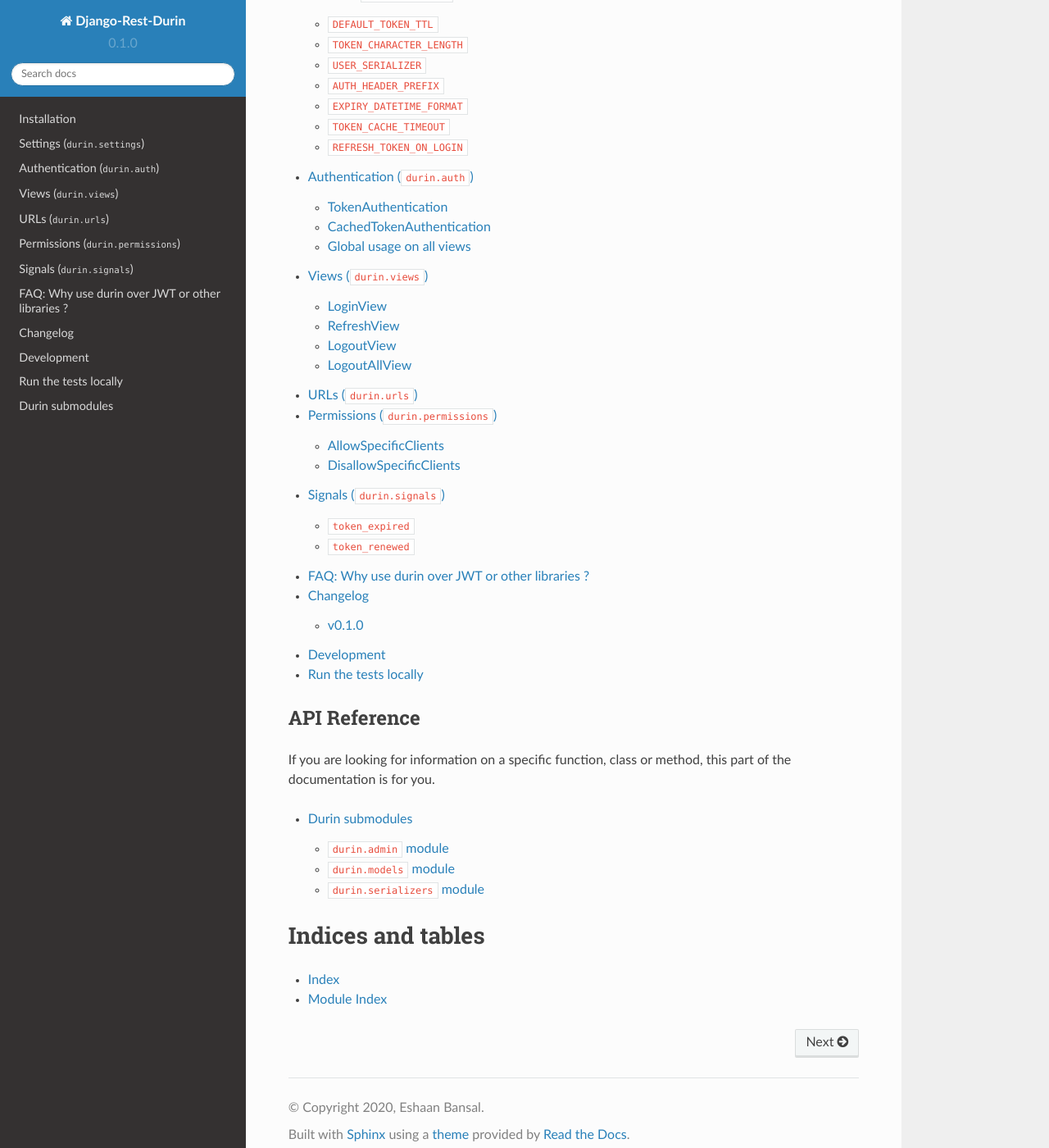
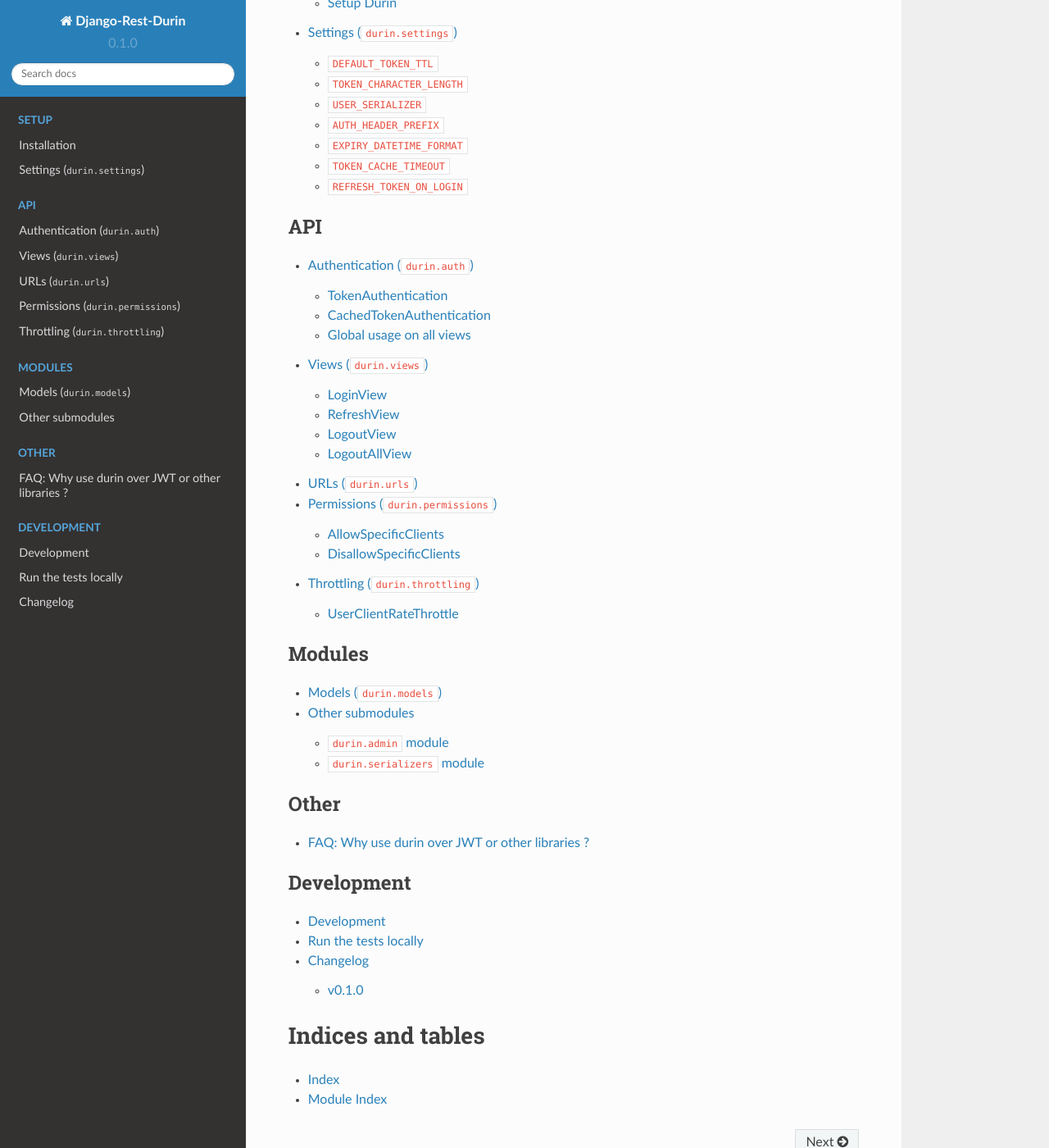
Before and after one commit to eshaan7/django-rest-durin, a Sphinx documentation site: the page built from docs/source/index.rst, in a window 1280 px wide and 1400 px high, scrolled down 956 px. Shown: the whole window at 82% size. Built offline with Sphinx 7.4.7 and the Read the Docs theme 2.0.0, drawn with Linux system fonts in a browser that asks for light colours.

Commit message:
Update docs, include throttling and models docs

```diff
--- a/docs/requirements.docs.txt
+++ b/docs/requirements.docs.txt
@@ -10,3 +10,4 @@
 sphinxcontrib-jsmath==1.0.1
 sphinxcontrib-qthelp==1.0.3
 sphinxcontrib-serializinghtml==1.1.4
+sphinx-autobuild
--- a/docs/source/index.rst
+++ b/docs/source/index.rst
@@ -31,27 +31,43 @@
 
 .. toctree::
    :maxdepth: 2
+   :caption: Setup
 
    installation
    settings
+
+.. toctree::
+   :maxdepth: 2
+   :glob:
+   :caption: API
+
    auth
    views
    urls
    permissions
-   signals
-   faq
-   changelog
-   contribute
-
-API Reference
--------------------------------
-If you are looking for information on a specific function, class or
-method, this part of the documentation is for you.
+   throttling
 
 .. toctree::
    :maxdepth: 2
+   :glob:
+   :caption: Modules
 
-   durin
+   models
+   sub_modules
+
+.. toctree::
+   :maxdepth: 2
+   :caption: Other
+
+   faq
+
+.. toctree::
+   :maxdepth: 2
+   :caption: Development
+
+   contribute
+   changelog
+
 
 Indices and tables
 ================================
--- /dev/null
+++ b/docs/source/models.rst
@@ -0,0 +1,6 @@
+Models (``durin.models``)
+====================================
+
+.. automodule:: durin.models
+   :members:
+   :exclude-members: DoesNotExist, MultipleObjectsReturned
--- /dev/null
+++ b/docs/source/throttling.rst
@@ -0,0 +1,13 @@
+Throttling (``durin.throttling``)
+====================================
+
+.. automodule:: durin.throttling
+
+-------------------------
+
+UserClientRateThrottle
+-------------------------
+
+.. autoclass:: durin.throttling.UserClientRateThrottle
+   :members:
+   :show-inheritance:
```
Also changed, not shown: docs/source/installation.rst (+5 -5 lines), docs/source/sub_modules.rst (renamed from docs/source/durin.rst, +6 -9 lines), docs/DB-ER-Diagram.png (added).
